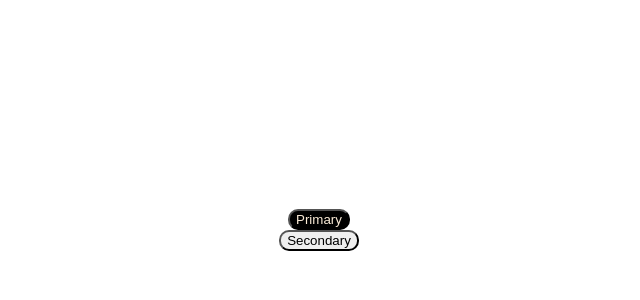
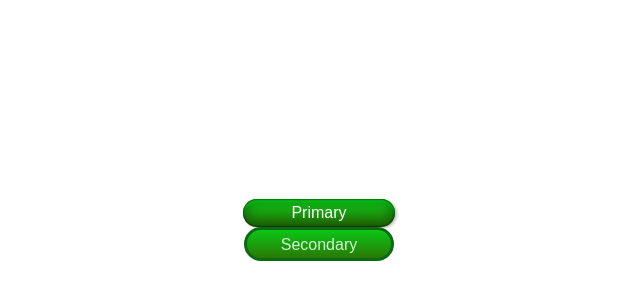
Before and after one commit to ShiningElektra/recycool, a Next.js app: page / in a window 1280 px wide. Shown: the part 170-470 px from the top of the page, without its empty margins (321-961 px from the left). Built offline with nearby package versions, Linux system fonts and the light colour scheme.

Commit message:
⚡️ Create Play Button Component

```diff
--- a/components/buttons/Button.module.css
+++ b/components/buttons/Button.module.css
@@ -1,8 +1,52 @@
 .btn {
-  border-radius: 10px;
+  max-width: 200px;
+  min-width: 150px;
+  border-radius: 20px;
+  outline: none;
+  background: linear-gradient(180deg, #0bc717 0%, #2a7903 100%);
 }
 
+/* padding: oben rechts unten links  */
+
+.primary.gloss {
+  box-shadow: inset 0 0 2px 1px hsla(0, 0%, 0%, 0.5),
+    inset 0 3px 2px 0.1px hsla(124, 90%, 41%),
+    inset 0 -3px 10px 5px hsla(0, 0%, 0%, 0.25),
+    inset 0 20px 50px -25px hsla(125, 82%, 34%, 0.5),
+    2px 1px 3px hsla(0, 0%, 0%, 0.25);
+}
+.primary.gloss:hover,
+.primary.gloss:focus {
+  box-shadow: inset 0 0 3px 1px hsla(0, 0%, 0%, 0.5),
+    inset 0 3px 2px rgb(9, 153, 19), inset 0 -3px 10px 5px hsla(0, 0%, 0%, 0.25),
+    inset 0 20px 50px -25px hsla(125, 82%, 34%, 0.5),
+    2px 1px 3px hsla(0, 0%, 0%, 0.25);
+  position: relative;
+  color: #e0ffe2;
+  top: 0;
+}
+.primary.gloss:active {
+  padding-top: 5px;
+  box-shadow: inset 0 0 1px 1px hsla(0, 0%, 0%, 0.5);
+  top: 0;
+}
 .primary {
-  color: antiquewhite;
-  background: black;
+  font-size: var(--primary-font-size);
+  color: var(--primary-text);
+  padding: 0.3em 3em 0.3em 3em;
+  border: none;
 }
+.secondary {
+  border: solid 0.2em #0a6b14;
+  outline: none;
+  color: var(--secondary-text);
+  font-size: var(--primary-font-size);
+  padding: 0.4em 1em 0.2em 1em;
+}
+.gloss {
+  box-shadow: inset 0 0 2px 1px hsla(0, 0%, 0%, 0.5),
+    inset 0 3px 2px 0.1px hsla(124, 90%, 41%),
+    inset 0 -3px 10px 5px hsla(0, 0%, 0%, 0.25),
+    inset 0 20px 50px -25px hsla(125, 82%, 34%, 0.5),
+    2px 1px 3px hsla(0, 0%, 0%, 0.25);
+}
--- a/components/buttons/Button.tsx
+++ b/components/buttons/Button.tsx
@@ -9,7 +9,9 @@ export type ButtonProps = {
 function Button({ primary, label, ...props }: ButtonProps) {
   return (
     <button
-      className={`${styles.btn} ${primary ? styles.primary : ""}`}
+      className={`${styles.btn}  ${primary ? styles.primary : ""} ${
+        primary ? styles.gloss : ""
+      } ${!primary ? styles.secondary : ""}`}
       {...props}
     >
       {label}
--- a/styles/globals.css
+++ b/styles/globals.css
@@ -1,8 +1,24 @@
+:root {
+  --background-color: #2d2e30;
+  --primary-text: #fff;
+  --secondary-text: #cff8d2;
+  --tertiary-flow-text: #818181;
+  --tertiary-list-text: #16c821;
+  --tertiary-text: #000;
+  --primary-button: #0bc717;
+  --secondary-button: #109f1c;
+  --tertiary-button: #81e187;
+  --tertiary-button-bg: #d2ffd5;
+  --primary-font-size: 1 em;
+  --secondary-font-size: 0.8em;
+  --button-font-style: bold;
+  --input-font-style: normal;
+}
 html,
 body {
   padding: 0;
   margin: 0;
-  font-family: -apple-system, BlinkMacSystemFont, Segoe UI, Roboto, Oxygen,
+  font-family: apple-system, BlinkMacSystemFont, Segoe UI, Roboto, Oxygen,
     Ubuntu, Cantarell, Fira Sans, Droid Sans, Helvetica Neue, sans-serif;
 }
 
```
Also changed, not shown: 1 other file (tests, documents, lock files or other folders).
